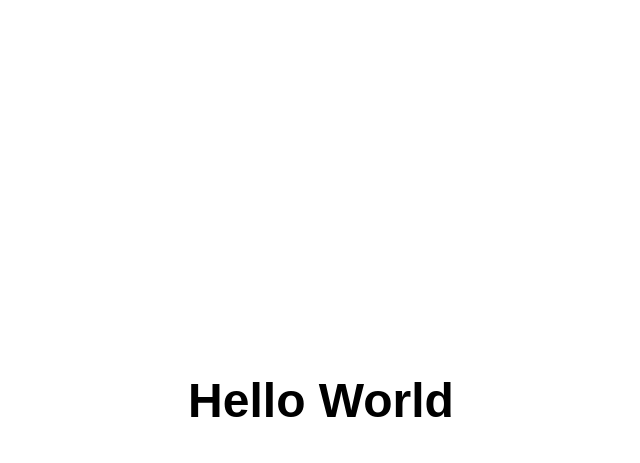
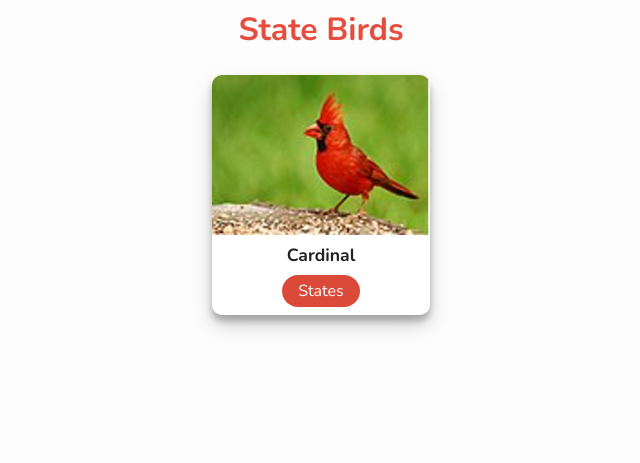
Before and after one commit to ConnorWatley/PWA01, a plain HTML site: page index.html in a window 1280 px wide. Shown: the whole page, without its empty margins (319-959 px from the left). Drawn offline with nearby package versions, Linux system fonts and the light colour scheme.

Commit message:
Update index.html

```diff
--- a/index.html
+++ b/index.html
@@ -2,8 +2,8 @@
 <html lang="en">
 <head>
   <meta charset="utf-8">
-  <title>Hello World</title>
-  <link rel="stylesheet" href="css/style.css">
+  <title>State Birds</title>
+  <link rel="stylesheet" href="css/birdstyle.css">
   <link rel="manifest" href="manifest.json">
   <link rel="icon" href="favicon.ico" type="image/x-icon">
   <link rel="apple-touch-icon" href="images/hello-icon-152.png">
@@ -16,9 +16,21 @@
   <meta name="msapplication-TileColor" content="#FFFFFF">
  </head>
  <body class="fullscreen" onload="regSW();">
+   <main>
+     <h1 class="title">State Birds</h1>
    <div class="container">
-     <h1 class="title">Hello World</h1>
+     <div class="card">
+       <img class = "card--avatar" src="images/Cardinal.png">
+       <h1 class = "card--title">Cardinal</h1>
+       <a class = "card--link" href="#">States</a>
+
+
+
+
+     </div>
+
    </div>
+   </main>
    <script src="js/main.js"></script>
   </body>
   <html>
```
